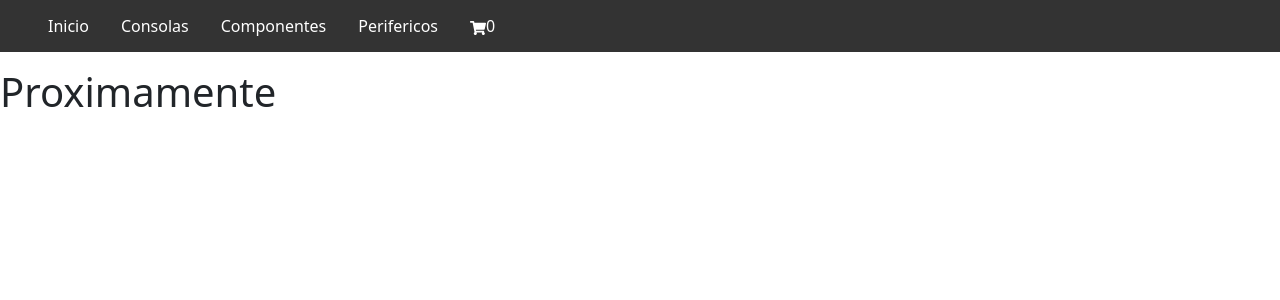
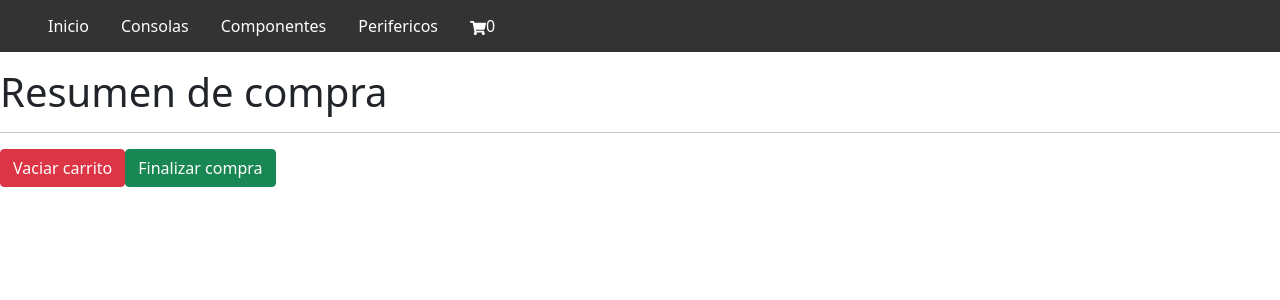
Before and after one commit to ThiagoGonzalez/react-coderhouse, a React (Create React App) app: page /cart in a window 1280 px wide. Shown: the top 300 px of the page. Built offline with nearby package versions, Linux system fonts and the light colour scheme.

Commit message:
actualizacion-cartscreen

```diff
--- a/src/App.js
+++ b/src/App.js
@@ -5,6 +5,7 @@ import {BrowserRouter, Switch, Route, Redirect} from 'react-router-dom'
 import { ItemDetailContainer } from "./components/ItemDetailContainer/ItemDetailContainer";
 import { Context } from "./context/Context";
 import { useState } from "react";
+import { CartScreen } from "./components/CartScreen/CartScreen";
 
 
 
@@ -13,10 +14,7 @@ function App() {
   const [carrito, setCarrito] = useState([])
 
   const agregarAlCarrito = (prod) => {
-    setCarrito([
-        ...carrito,
-        prod
-    ])
+    setCarrito([...carrito,prod])
   }
 
   const eliminarDelCarrito = (id) => {
@@ -51,7 +49,7 @@ function App() {
               <ItemDetailContainer/>
             </Route>
             <Route exact path="/cart">
-              <h1>Proximamente</h1>
+              <CartScreen/>
             </Route>
           </Switch>
       </BrowserRouter>
--- /dev/null
+++ b/src/components/CartScreen/CartScreen.js
@@ -0,0 +1,27 @@
+import React, { useContext } from "react";
+import { Context } from "../../context/Context";
+
+export const CartScreen = () => {
+  const { carrito, eliminarDelCarrito, vaciarCarrito } = useContext(Context);
+
+  return (
+    <div>
+      <h1>Resumen de compra</h1>
+      {carrito.map((prod) => (
+        <div>
+          <h3>{prod.nombre}</h3>
+          <h3>Cantidad:{prod.cantidad}</h3>
+          <h3>Precio: ${prod.precio * prod.cantidad}</h3>
+        </div>
+      ))}
+
+      <hr></hr>
+      <button className="btn btn-danger" onClick={vaciarCarrito}>
+        Vaciar carrito
+      </button>
+      <button className="btn btn-success" onClick={vaciarCarrito}>
+        Finalizar compra
+      </button>
+    </div>
+  );
+};
--- a/src/components/ItemListContainer/ItemListContainer.js
+++ b/src/components/ItemListContainer/ItemListContainer.js
@@ -10,7 +10,7 @@ export const ItemListContainer = () => {
 
     const { catId } = useParams();
     const [data, setData] = useState([]);
-    const [loading, setLoading] = useState(false);
+    const [loading] = useState(false);
 
     useEffect(() => {
 
@@ -22,6 +22,9 @@ export const ItemListContainer = () => {
           if(catId){
               setData(data.filter(el => el.category ===catId))
           }
+          else{
+            setData(data)
+          }
       })
 
     }, [catId]);
```
Also changed, not shown: src/components/ItemDetailContainer/ItemDetail.js (line endings or trailing spaces).
